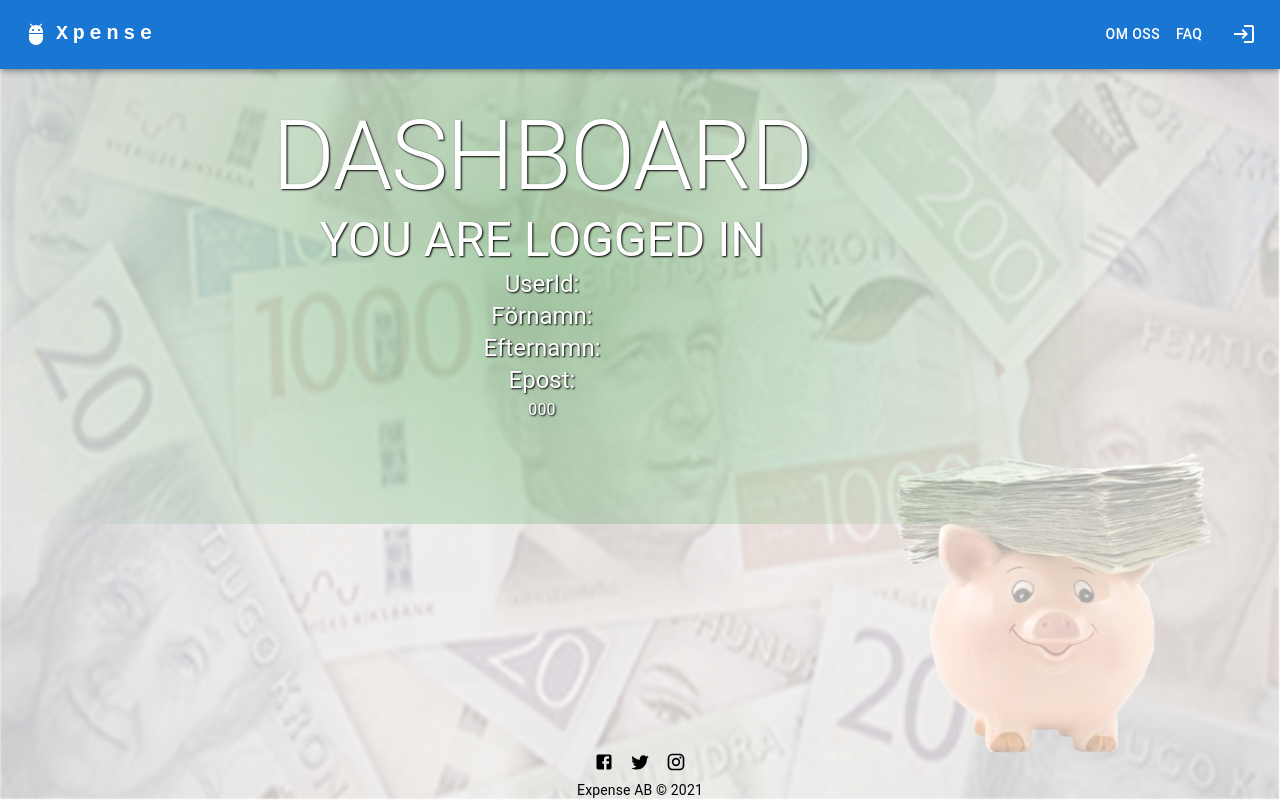
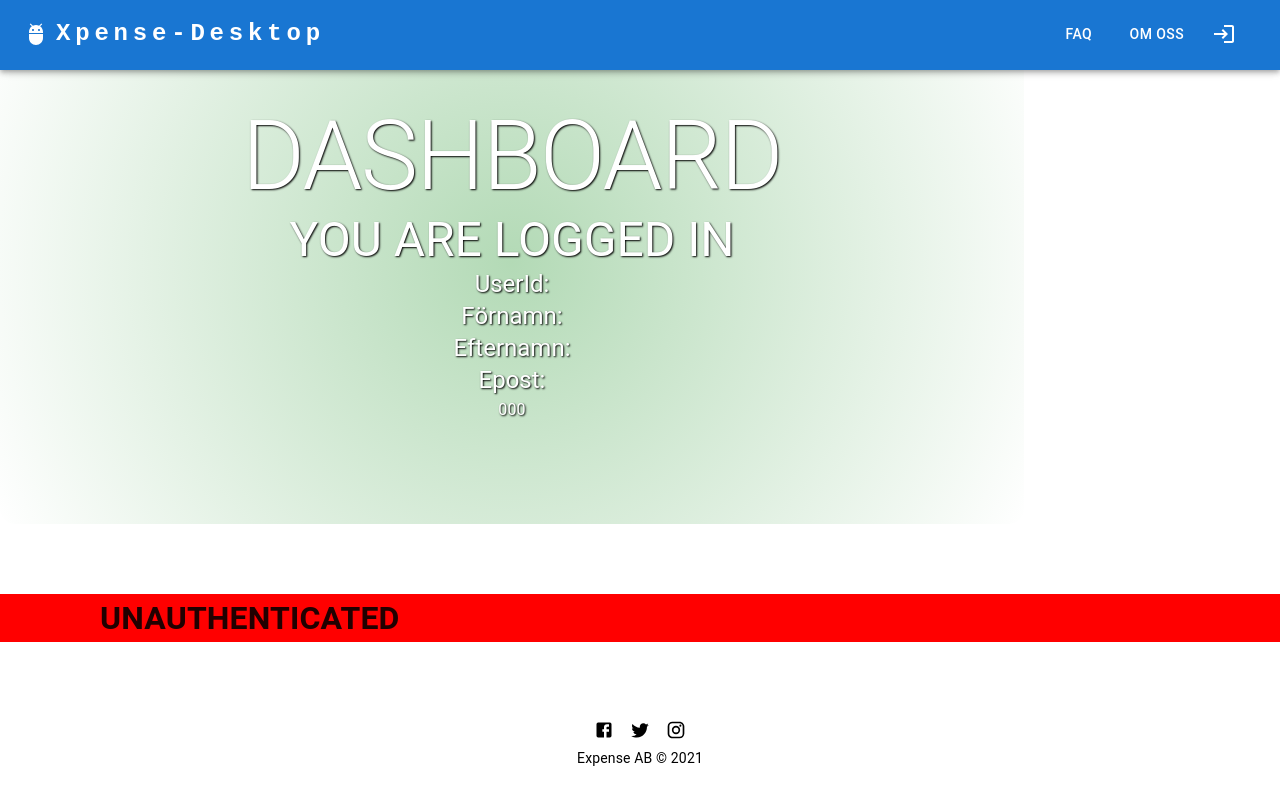
Before and after one commit to Fullstack-Roligheter/Frontend-ReactTS, a React (Create React App) app: page /dashboard in a window 1280 px wide. Built offline with nearby package versions, Linux system fonts and the light colour scheme.

Commit message:
Experimenterar med Layout och Header

```diff
--- a/src/features/dashboard/dashboard.tsx
+++ b/src/features/dashboard/dashboard.tsx
@@ -1,25 +1,39 @@
 import { Box, Typography } from '@mui/material'
+import { useEffect, useState } from 'react'
 import { Navigate } from 'react-router-dom'
 import { userType } from '../../shared/Interfaces/userToken'
 
 const styles = {
   text: {
-    color: "white",
-    align: "center",
+    color: 'white',
+    align: 'center',
     textShadow: '1px 1px 2px black',
-
-  }
+  },
 }
 
 function DashboardFeature(user: userType) {
+  const [loggedIn, setLoggedIn] = useState(false)
+
   // let UserIsLoggedIn = sessionStorage.getItem('user')
   // console.log('authenticatedLayout: ', UserIsLoggedIn)
 
   let timeMilli = Date.now().toString().slice(-3)
 
-  if (user.userId === null) {
-    return <Navigate to='/login' replace />
-  }
+  // if (user.userId === null) {
+  //   return <Navigate to='/login' replace />
+  // } else {
+  //   setLoggedIn(true)
+  // }
+
+  // useEffect(() => {
+  //   if (user.userId === null) {
+  //     console.log('not logged in')
+  //     setLoggedIn(false)
+  //   } else {
+  //     setLoggedIn(true)
+  //     console.log('logged in')
+  //   }
+  // }, [])
 
   // if (UserIsLoggedIn === null) {
   //   return <Navigate to='/login' replace />
@@ -43,13 +57,27 @@ function DashboardFeature(user: userType) {
         height: 'fit-content',
       }}
     >
-      <Typography variant='h1' style={styles.text}>DASHBOARD</Typography>
-      <Typography variant='h3' style={styles.text}>YOU ARE LOGGED IN</Typography>
-      <Typography variant='h5' style={styles.text}>UserId: {user.userId}</Typography>
-      <Typography variant='h5' style={styles.text}>Förnamn: {user.firstName}</Typography>
-      <Typography variant='h5' style={styles.text}>Efternamn: {user.lastName}</Typography>
-      <Typography variant='h5' style={styles.text}>Epost: {user.email}</Typography>
-      <Typography variant='subtitle1' style={styles.text}>{timeMilli}</Typography>
+      <Typography variant='h1' style={styles.text}>
+        DASHBOARD
+      </Typography>
+      <Typography variant='h3' style={styles.text}>
+        YOU ARE LOGGED IN
+      </Typography>
+      <Typography variant='h5' style={styles.text}>
+        UserId: {user.userId}
+      </Typography>
+      <Typography variant='h5' style={styles.text}>
+        Förnamn: {user.firstName}
+      </Typography>
+      <Typography variant='h5' style={styles.text}>
+        Efternamn: {user.lastName}
+      </Typography>
+      <Typography variant='h5' style={styles.text}>
+        Epost: {user.email}
+      </Typography>
+      <Typography variant='subtitle1' style={styles.text}>
+        {timeMilli}
+      </Typography>
     </Box>
   )
 }
--- a/src/features/expense/ExpenseDashboard.tsx
+++ b/src/features/expense/ExpenseDashboard.tsx
@@ -92,7 +92,7 @@ const ExpenseDashboard = (props: userType) => {
         >
           <TextField
             required
-            label="date"
+            label='date'
             type='date'
             name='Date'
             value={newExpense.Date}
--- a/src/features/login/login.tsx
+++ b/src/features/login/login.tsx
@@ -70,7 +70,7 @@ const LogIn = () => {
         sessionStorage.setItem('firstName', `${response.firstName}`)
         sessionStorage.setItem('lastName', `${response.lastName}`)
         navigate(`/dashboard`)
-        window.location.reload()
+        // window.location.reload()
       })
       .catch((error) => {
         setTimeout(() => {
--- a/src/routes.tsx
+++ b/src/routes.tsx
@@ -13,6 +13,7 @@ import Layout from './shared/layout/layout'
 import RegisterUser from './features/register/register'
 import ExpenseDashboard from './features/expense/ExpenseDashboard'
 import { userToken, userType } from './shared/Interfaces/userToken'
+import { useState, useEffect } from 'react'
 
 const AppRouter = () => {
   let user: userType = {
@@ -22,12 +23,27 @@ const AppRouter = () => {
     lastName: sessionStorage.getItem('lastName') || '',
   }
 
+  // const [loggedIn, setLoggedIn] = useState(false)
+  // useEffect(() => {
+  //   if (user.userId === null) {
+  //     console.log('not logged in')
+  //     setLoggedIn(false)
+  //   } else {
+  //     setLoggedIn(true)
+  //     console.log('logged in')
+  //   }
+  // }, [])
+
   return (
     <BrowserRouter>
-
-      <Routes>
-        {/* <Route element={<Layout user={UserIsLoggedIn} />}> */}
-        <Route element={<Layout {...user} />}>
+      <Layout>
+        <Routes>
+          <Route index element={<WelcomeFeature />} />
+          <Route path='/omoss' element={<OmOss />} />
+          <Route path='/faq' element={<Faq />} />
+          <Route path='/login' element={<LogIn />} />
+          <Route path='/dashboard' element={<DashboardFeature {...user} />} />
+          {/* <Route element={<Layout {...user} />}>
           <Route>
             <Route index element={<WelcomeFeature />} />
             <Route path='/omoss' element={<OmOss />} />
@@ -35,15 +51,19 @@ const AppRouter = () => {
             <Route path='/register' element={<RegisterUser />} />
             <Route path='/faq' element={<Faq />} />
             <Route path='/dashboard' element={<DashboardFeature {...user} />} />
-            <Route path='/transactions' element={<ExpenseDashboard {...user} />} />
+            <Route
+              path='/transactions'
+              element={<ExpenseDashboard {...user} />}
+            />
             <Route path='/saving' element={<SavingsLayout />}>
               <Route index element={<CheckSavingPlans {...user} />} />
               <Route path='create' element={<CreateSaving {...user} />} />
               <Route path='editplan' element={<EditSavingPlan />} />
             </Route>
           </Route>
-        </Route>
-      </Routes>
+          </Route> */}
+        </Routes>
+      </Layout>
     </BrowserRouter>
   )
 }
--- a/src/shared/layout/authenticatedLayout.tsx
+++ b/src/shared/layout/authenticatedLayout.tsx
@@ -7,8 +7,7 @@ import AuthenticatedHeader from './header/authenticatedHeader'
 import { userType } from '../Interfaces/userToken'
 import Grid from '@mui/material/Grid'
 
-const AuthenticatedLayout = (user: userType) => {
-
+const AuthenticatedLayout = (props: any) => {
   const [smallWindow, setSmallWindowOpen] = useState(true)
 
   const [drawervariant, SetDrawerVariant] = useState('permanent')
@@ -29,44 +28,48 @@ const AuthenticatedLayout = (user: userType) => {
     }
   }, [])
 
-  if (user.userId === null) {
-    return <Navigate to='/login' replace />
-  }
+  // if (user.userId === null) {
+  //   return <Navigate to='/login' replace />
+  // }
+  // const [loggedIn, setLoggedIn] = useState(false)
+  // useEffect(() => {
+  //   if (user.userId === null) {
+  //     console.log('not logged in')
+  //     setLoggedIn(false)
+  //   } else {
+  //     setLoggedIn(true)
+  //     console.log('logged in')
+  //   }
+  // }, [])
 
   const toggleSidebar = () => {
     setSmallWindowOpen(!smallWindow)
   }
 
-  let newUserHeader = {
-    user,
-    show: smallWindow,
-    toggleSidebar: toggleSidebar
-  }
+  // let newUserHeader = {
+  //   user,
+  //   show: smallWindow,
+  //   toggleSidebar: toggleSidebar,
+  // }
 
-  let newUserSidebar = {
-    user,
-    show: smallWindow,
-    variant: drawervariant,
-
-  }
+  // let newUserSidebar = {
+  //   user,
+  //   show: smallWindow,
+  //   variant: drawervariant,
+  // }
 
   return (
     <>
-      <Box
-          height="100vh"
-      >
+      {/* <Box height='100vh'>
         <AuthenticatedHeader {...newUserHeader} />
-        <Sidebar {...newUserSidebar}/>
-        <Grid
-        container={true}
-        justifyContent="center"
-        spacing={0}
-        my={8}
-      >
-        <Outlet />
-        </ Grid>
+        <Sidebar {...newUserSidebar} />
+        <Grid container={true} justifyContent='center' spacing={0} my={8}>
+          <Outlet />
+        </Grid>
       </Box>
-      <Footer />
+      <Footer /> */}
+      <Outlet />
+      <Box>{props.children}</Box>
     </>
   )
 }
--- a/src/shared/layout/header/header.tsx
+++ b/src/shared/layout/header/header.tsx
@@ -1,5 +1,5 @@
 import * as React from 'react'
-import { Link } from '@mui/material'
+import { Avatar, Link, Tooltip } from '@mui/material'
 import AppBar from '@mui/material/AppBar'
 import Box from '@mui/material/Box'
 import Toolbar from '@mui/material/Toolbar'
@@ -12,51 +12,91 @@ import Button from '@mui/material/Button'
 import MenuItem from '@mui/material/MenuItem'
 import AdbIcon from '@mui/icons-material/Adb'
 import LoginIcon from '@mui/icons-material/Login'
+import { useState } from 'react'
+import { useNavigate } from 'react-router'
 
-const pages = [
-  { name: 'Om Oss', target: '/omoss' },
-  { name: 'FAQ', target: '/faq' },
+const ResponsiveAppBar = (props: any) => {
+  const navigate = useNavigate()
+
+  var CryptoJS = require('crypto-js')
+  // let userEmail = props.user.email
+  let userEmail = 'lmorrison85@gmail.com'
+  var hash = CryptoJS.MD5(userEmail).toString()
+
+  const [loggedIn, setLoggedIn] = useState(false)
+  const [anchorElNav, setAnchorElNav] = React.useState<null | HTMLElement>(null)
+  const [anchorElUser, setAnchorElUser] = React.useState<null | HTMLElement>(
+    null
+  )
+
+  let userMenu = [
+    { title: 'Profile', route: '/profile' },
+    { title: 'Account', route: '/account' },
+    { title: 'Dashboard', route: `/dashboard` },
+    { title: 'Log Out', route: 'handleLogout' },
   ]
 
-const ResponsiveAppBar = (props: any) => {
+  let siteNav = [
+    { title: 'FAQ', route: '/faq' },
+    { title: 'Om Oss', route: `/omoss` },
+  ]
 
-  const [anchorElNav, setAnchorElNav] = React.useState<null | HTMLElement>(null)
+  const handleOpenUserMenu = (event: React.MouseEvent<HTMLElement>) => {
+    setAnchorElUser(event.currentTarget)
+  }
+  const handleCloseUserMenu = () => {
+    setAnchorElUser(null)
+  }
 
   const handleOpenNavMenu = (event: React.MouseEvent<HTMLElement>) => {
     setAnchorElNav(event.currentTarget)
   }
-
   const handleCloseNavMenu = () => {
     setAnchorElNav(null)
+  }
+
+  const handleMenuClick = (props: string) => {
+    if (props === 'handleLogout') {
+      handleLogout()
+    } else {
+      navigate(props)
+    }
+  }
+
+  const handleLogout = () => {
+    sessionStorage.clear()
+    alert('Du är nu Utloggad')
+    navigate('/')
+    window.location.reload()
   }
 
   return (
     <AppBar
       position='fixed'
-      sx={{ zIndex: (theme) => theme.zIndex.drawer + 1, backgroundColor: 'rgba(25, 118, 210, 1)' }}
-    >
-      <Container maxWidth='xl'>
-        <Toolbar disableGutters>
-          <AdbIcon sx={{ display: { xs: 'none', md: 'flex' }, mr: 1 }} />
-          <Typography
-            variant='h6'
-            noWrap
-            component='a'
-            href='/'
       sx={{
-              mr: 2,
-              display: { xs: 'none', md: 'flex' },
-              fontFamily: 'monospace',
-              fontWeight: 700,
-              letterSpacing: '.3rem',
-              color: 'inherit',
-              textDecoration: 'none',
+        zIndex: (theme) => theme.zIndex.drawer + 1,
+        backgroundColor: 'rgba(25, 118, 210, 1)',
+        height: '70px',
       }}
     >
-            Xpense
-          </Typography>
-
-          <Box sx={{ flexGrow: 1, display: { xs: 'flex', md: 'none' } }}>
+      <Container
+        maxWidth='xl'
+        sx={{
+          height: 'inherit',
+        }}
+      >
+        {/* --------------------------------------Mobile Header BELOW HERE */}
+        <Box
+          sx={{
+            flexGrow: 1,
+            display: {
+              xs: 'flex',
+              md: 'none',
+            },
+            alignItems: 'center',
+            height: 'inherit',
+          }}
+        >
           <IconButton
             size='large'
             aria-label='account of current user'
@@ -82,19 +122,24 @@ const ResponsiveAppBar = (props: any) => {
             open={Boolean(anchorElNav)}
             onClose={handleCloseNavMenu}
             sx={{
-                display: { xs: 'block', md: 'none' },
+              display: { xs: 'flex', md: 'none' },
             }}
           >
-              {pages.map((page) => (
-                <MenuItem key={page.name} onClick={handleCloseNavMenu}>
-                  <Link href={page.target} underline='none'>
-                    {page.name}
+            {siteNav.map((page) => (
+              <MenuItem key={page.title} onClick={handleCloseNavMenu}>
+                <Link href={page.route} underline='none'>
+                  {page.title}
                 </Link>
               </MenuItem>
             ))}
           </Menu>
-          </Box>
-
+          <Box
+            sx={{
+              flexGrow: 1,
+              display: { xs: 'flex', md: 'none' },
+              justifyContent: 'space-between',
+            }}
+          >
             <AdbIcon sx={{ display: { xs: 'flex', md: 'none' }, mr: 1 }} />
             <Typography
               variant='h5'
@@ -114,36 +159,193 @@ const ResponsiveAppBar = (props: any) => {
             >
               Xpense-Mobile
             </Typography>
-          <Box
-            sx={{
-              flexGrow: 1,
-              display: { xs: 'none', md: 'flex' },
-              justifyContent: 'flex-end',
-            }}
-          >
-            {pages.map((page) => (
-              <Button
-                key={page.name}
-                onClick={handleCloseNavMenu}
-                sx={{ my: 2, color: 'white', display: 'block' }}
-                href={page.target}
-              >
-                {page.name}
-              </Button>
-            ))}
           </Box>
           <IconButton
             href='/login'
             sx={{
-              p: 0,
+              p: '20px',
               color: 'white',
             }}
           >
             <LoginIcon />
           </IconButton>
-        </Toolbar>
+        </Box>
+        {/* -------------------------------------Desktop Header BELOW HERE */}
+        <Box
+          sx={{
+            flexGrow: 1,
+            display: { xs: 'none', md: 'flex' },
+            justifyContent: 'space-between',
+          }}
+        >
+          <Box
+            sx={{
+              display: { xs: 'flex' },
+              alignItems: 'center',
+            }}
+          >
+            <AdbIcon sx={{ display: { xs: 'none', md: 'flex' }, mr: 1 }} />
+            <Typography
+              variant='h5'
+              noWrap
+              component='a'
+              href='/'
+              sx={{
+                mr: 2,
+                display: { xs: 'none', md: 'flex' },
+                flexGrow: 1,
+                fontFamily: 'monospace',
+                fontWeight: 700,
+                letterSpacing: '.3rem',
+                color: 'inherit',
+                textDecoration: 'none',
+              }}
+            >
+              Xpense-Desktop
+            </Typography>
+          </Box>
+          <Box
+            sx={{
+              display: { xs: 'flex' },
+              alignItems: 'center',
+            }}
+          >
+            {siteNav.map((page) => (
+              <Button
+                key={page.title}
+                onClick={handleCloseNavMenu}
+                sx={{
+                  my: 2,
+                  color: 'white',
+                  display: 'block',
+                }}
+                href={page.route}
+              >
+                {page.title}
+              </Button>
+            ))}
+
+            <Box>
+              {loggedIn ? (
+                <>
+                  <Box sx={{ flexGrow: 0 }}>
+                    <Tooltip title='Open settings'>
+                      <IconButton onClick={handleOpenUserMenu} sx={{ p: 0 }}>
+                        <Avatar
+                          alt='Remy Sharp'
+                          src={`https://s.gravatar.com/avatar/${hash}?d=wavatar`}
+                        />
+                      </IconButton>
+                    </Tooltip>
+                    <Menu
+                      sx={{
+                        mt: '45px',
+                        '& .css-6hp17o-MuiList-root-MuiMenu-list': {
+                          paddingBottom: '0px',
+                          paddingTop: '0px',
+                        },
+                      }}
+                      id='menu-appbar'
+                      anchorEl={anchorElUser}
+                      anchorOrigin={{
+                        vertical: 'top',
+                        horizontal: 'right',
+                      }}
+                      keepMounted
+                      transformOrigin={{
+                        vertical: 'top',
+                        horizontal: 'right',
+                      }}
+                      open={Boolean(anchorElUser)}
+                      onClose={handleCloseUserMenu}
+                    >
+                      {userMenu.map((page) => (
+                        <MenuItem
+                          sx={{ backgroundColor: 'rgba(65, 162, 72, 0.5)' }}
+                          key={page.title}
+                          onClick={(e) => {
+                            handleMenuClick(page.route)
+                          }}
+                        >
+                          <Typography textAlign='center'>
+                            {page.title}
+                          </Typography>
+                        </MenuItem>
+                      ))}
+                    </Menu>
+                  </Box>
+                </>
+              ) : (
+                <>
+                  <IconButton
+                    href='/login'
+                    sx={{
+                      p: '20px',
+                      color: 'white',
+                    }}
+                  >
+                    <LoginIcon />
+                  </IconButton>
+                </>
+              )}
+            </Box>
+
+            {/* <IconButton
+            href='/login'
+            sx={{
+              p: '20px',
+              color: 'white',
+            }}
+          >
+            <LoginIcon />
+          </IconButton> */}
+          </Box>
+        </Box>
       </Container>
     </AppBar>
   )
 }
 export default ResponsiveAppBar
+
+{
+  /* <AdbIcon sx={{ display: { xs: 'none', md: 'flex' }, mr: 1 }} />
+<Typography
+  variant='h6'
+  noWrap
+  component='a'
+  href='/'
+  sx={{
+    mr: 2,
+    display: { xs: 'none', md: 'flex' },
+    fontFamily: 'monospace',
+    fontWeight: 700,
+    letterSpacing: '.3rem',
+    color: 'inherit',
+    textDecoration: 'none',
+  }}
+>
+  Xpense
+</Typography> */
+}
+
+{
+  /* <AdbIcon sx={{ display: { xs: 'flex', md: 'none' }, mr: 1 }} />
+<Typography
+  variant='h5'
+  noWrap
+  component='a'
+  href='/'
+  sx={{
+    mr: 2,
+    display: { xs: 'flex', md: 'none' },
+    flexGrow: 1,
+    fontFamily: 'monospace',
+    fontWeight: 700,
+    letterSpacing: '.3rem',
+    color: 'inherit',
+    textDecoration: 'none',
+  }}
+>
+  Xpense-Mobile
+</Typography> */
+}
--- a/src/shared/layout/layout.tsx
+++ b/src/shared/layout/layout.tsx
@@ -5,6 +5,10 @@ import Box from '@mui/material/Box'
 import Image from '../../img/newbackground.png'
 
 import { userType } from '../../shared/Interfaces/userToken'
+import Footer from './footer/footer'
+import Header from './header/header'
+import Sidebar from './sidebar/sidebar'
+import AuthenticatedHeader from './header/authenticatedHeader'
 
 const styles = {
   paperContainer: {
@@ -14,16 +18,31 @@ const styles = {
   },
 }
 
-const Layout = (user: userType) => (
-  <Box height="100vh" display="flex" flexDirection="column"style={styles.paperContainer}>
-    {(() => {
-      if (user.userId === '') {
-        return <UnauthenticatedLayout />
-      } else {
-        return <AuthenticatedLayout {...user} />
-      }
-    })()}
-  </Box>
-)
+const Layout = (props: any) => {
+  return (
+    <Box className='App layout'>
+      <Header />
+      <AuthenticatedLayout {...props}>
+        <AuthenticatedHeader {...props} />
+        <Sidebar />
+        {props.children}
+      </AuthenticatedLayout>
+      <UnauthenticatedLayout>
+        <Box
+          style={{
+            padding: '0px 100px',
+            margin: '70px 0',
+            background: 'red',
+          }}
+        >
+          <div className='site-layout-content'>
+            <h1>UNAUTHENTICATED</h1>
+          </div>
+        </Box>
+      </UnauthenticatedLayout>
+      <Footer />
+    </Box>
+  )
+}
 
 export default Layout
--- a/src/shared/layout/sidebar/sidebar.tsx
+++ b/src/shared/layout/sidebar/sidebar.tsx
@@ -18,25 +18,34 @@ import {
 } from '@mui/icons-material'
 
 import { userType } from '../../Interfaces/userToken'
+import { useEffect, useState } from 'react'
 
 const drawerWidth = 240
 
-
 type SidebarType = {
-  user: userType,
-  show: boolean,
-  variant:any
-
+  user: userType
+  show: boolean
+  variant: any
 }
 
 export default function Sidebar(props: any) {
+  const navigate = useNavigate()
 
-  const navigate = useNavigate()
+  const [loggedIn, setLoggedIn] = useState(false)
+  useEffect(() => {
+    if (props.userId === null) {
+      console.log('not logged in')
+      setLoggedIn(false)
+    } else {
+      setLoggedIn(true)
+      console.log('logged in')
+    }
+  }, [])
 
   let sideBarProps: SidebarType = {
     user: props.user,
     show: props.show,
-    variant: props.variant
+    variant: props.variant,
   }
 
   console.log('sidebar props: ', props)
@@ -66,6 +75,7 @@ export default function Sidebar(props: any) {
   const { show } = sideBarProps
 
   return (
+    <>
       <Box sx={{ display: 'flex', marginRight: 3 }}>
         <CssBaseline />
         <Drawer
@@ -83,13 +93,16 @@ export default function Sidebar(props: any) {
         >
           <Toolbar />
 
-        <Box sx={{overflow: 'auto', backgroundColor: 'rgba(65, 162, 72, 0.1)' }}>
-          <List sx={{
+          <Box
+            sx={{ overflow: 'auto', backgroundColor: 'rgba(65, 162, 72, 0.1)' }}
+          >
+            <List
+              sx={{
                 '& .MuiListItemButton-root:hover': {
                   bgcolor: 'white',
                 },
-          }}>
-
+              }}
+            >
               {MenuTargets.map((menuItem, index) => (
                 <ListItem key={menuItem.title} disablePadding>
                   <ListItemButton onClick={() => navigate(menuItem.route)}>
@@ -100,11 +113,13 @@ export default function Sidebar(props: any) {
               ))}
             </List>
             <Divider />
-          <List sx={{
+            <List
+              sx={{
                 '& .MuiListItemButton-root:hover': {
                   bgcolor: 'white',
                 },
-          }}>
+              }}
+            >
               {SubMenu.map((subMenuItem) => (
                 <ListItem key={subMenuItem.title} disablePadding>
                   <ListItemButton onClick={() => navigate(subMenuItem.route)}>
@@ -118,5 +133,6 @@ export default function Sidebar(props: any) {
           </Box>
         </Drawer>
       </Box>
+    </>
   )
 }
--- a/src/shared/layout/unauthenticatedLayout.tsx
+++ b/src/shared/layout/unauthenticatedLayout.tsx
@@ -6,14 +6,15 @@ import { Box } from '@mui/material'
 const UnauthenticatedLayout = (props: any) => {
   return (
     <>
-      <Box
-        height="100vh"
-      >
+      {/* <Box height='100vh'>
         <Header />
         <Box>{props.children}</Box>
         <Outlet />
       </Box>
-      <Footer />
+      <Footer /> */}
+
+      <Outlet />
+      <Box>{props.children}</Box>
     </>
   )
 }
```
Also changed, not shown: src/shared/layout/header/authenticatedHeader.tsx (+5 -5 lines). Lines whose indentation alone changed are shown as unchanged.
